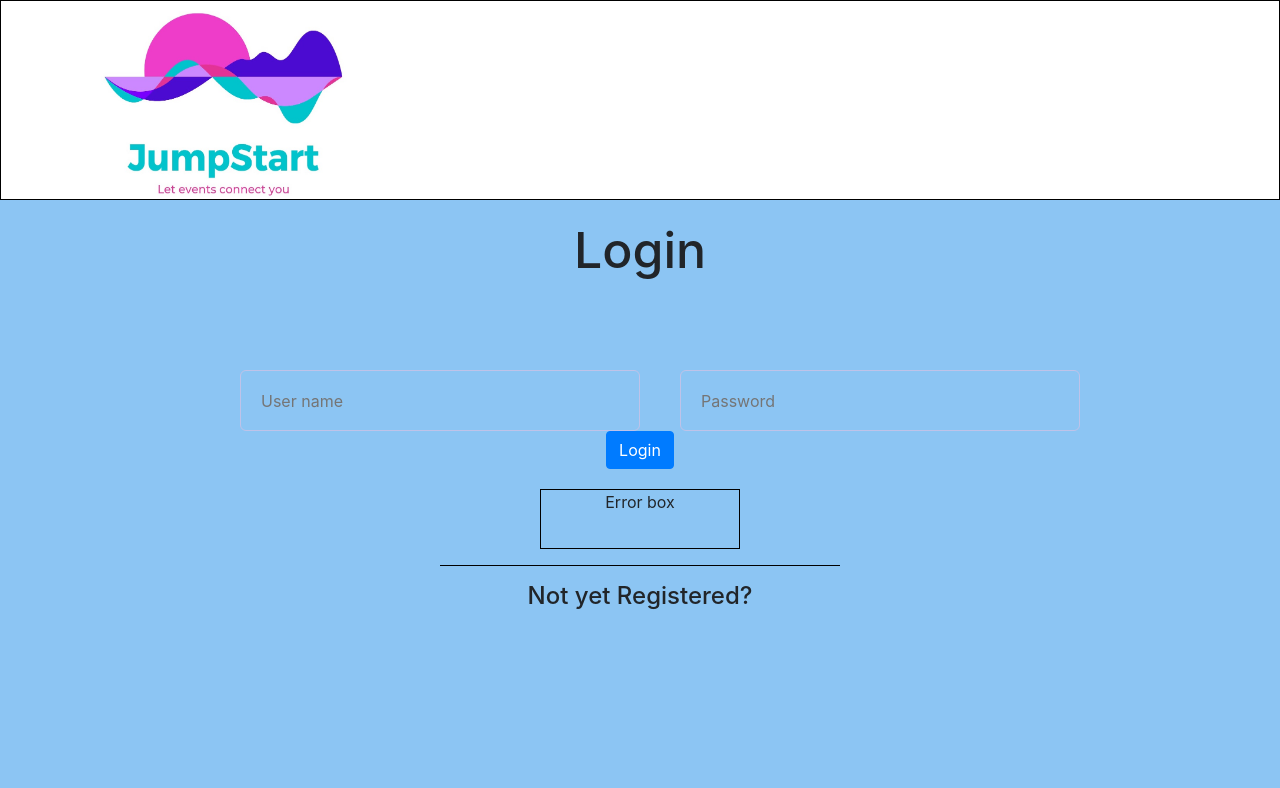
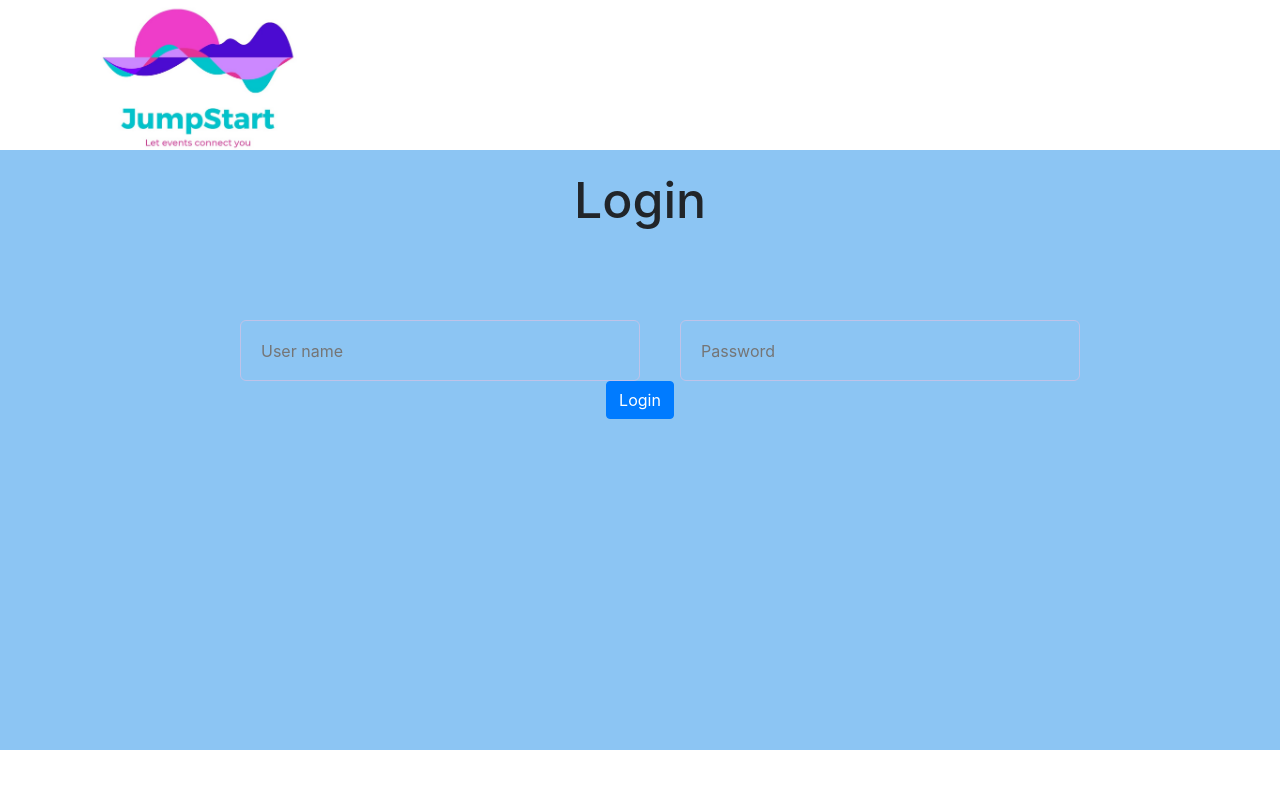
Before and after one commit to noehoro/JumpStart-Frontend, a React (Create React App) app in the folder jumpstart-react/: page / in a window 1280 px wide. Shown: the top 788 px of the page. Built offline with nearby package versions, Linux system fonts and the light colour scheme.

Commit message:
Login Main Page

```diff
--- a/jumpstart-react/src/pages/Login.css
+++ b/jumpstart-react/src/pages/Login.css
@@ -1,15 +1,14 @@
 .welcomeHeader {
     width: 100%;
-    height: 200px;
+    height: 150px;
     background-color: white;
-    border: solid 1px black;
     margin: 0;
     padding: 0;
     display: flex;
 }
 
 .logo {
-    width: 250px;
+    width: 200px;
     height: auto;
     margin-left: 100px;
     padding: 0;
--- a/jumpstart-react/src/pages/Login.jsx
+++ b/jumpstart-react/src/pages/Login.jsx
@@ -12,7 +12,7 @@ function Login(props) {
 
     const login = () => {
         const postData = { "userName": userName, "password": password }
-        axios.post('http://localhost:5000/login', postData)
+        axios.post('https://jumpstarthack.herokuapp.com/api/login', postData)
             .then(res => {
                 if (res.data.id) {
                     setId(res.data.id)
@@ -29,7 +29,7 @@ function Login(props) {
                 <img className="logo" src={process.env.PUBLIC_URL + '/logo.jpeg'} />
             </div>
             <div className="loginContainer">
-                <div action="https://jumpstarthack.herokuapp.com/api/login" >
+                <div >
                     <h1 className="loginHeader">Login</h1>
                     <input
                         type="text"
@@ -50,14 +50,9 @@ function Login(props) {
                     <div>
                         <Button className="loginButton" onClick={login} >Login</Button>
                     </div>
-                    <div className="errorMsg">Error box
-                </div>
-                    <hr className="saperateLine"></hr>
-                </div>
-                <div>
-                    <h4>Not yet Registered?</h4>
                 </div>
             </div>
+
         </div>
     )
 }
```
